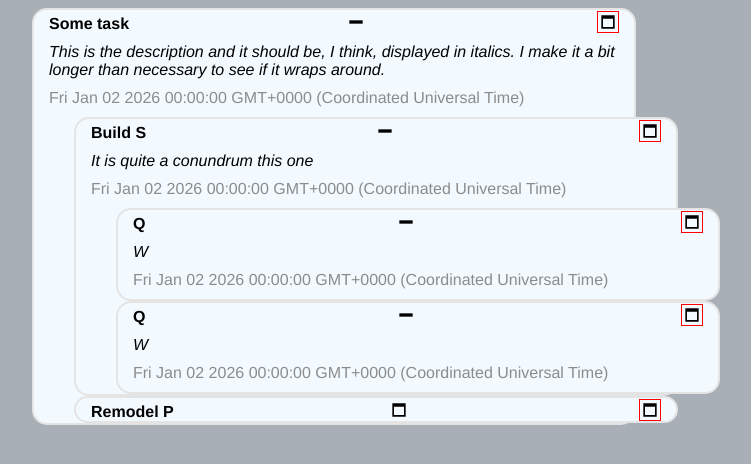
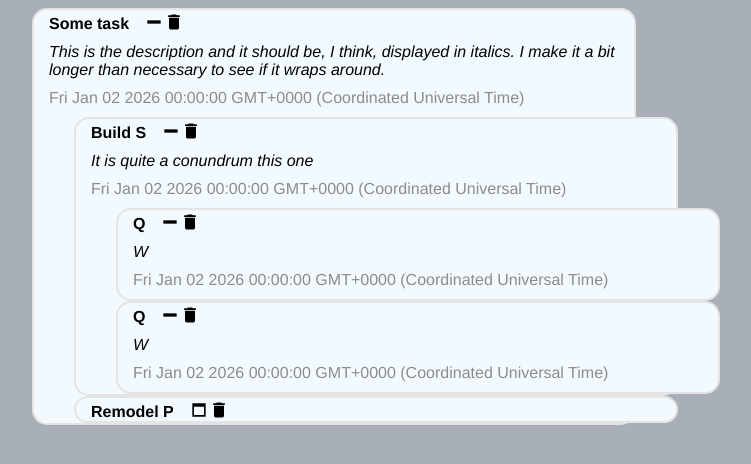
Before and after one commit to theKGS/todo-list, a website built with webpack: page src/template.html in a window 1280 px wide. Shown: the whole page, without its empty margins (16-767 px from the left). Built offline with nearby package versions, Linux system fonts and the light colour scheme.

Commit message:
Fix delete icon

```diff
--- a/src/display.js
+++ b/src/display.js
@@ -24,7 +24,6 @@ function deleteItem(id) {
             }
 
             if (curItem.id === id) {
-                console.log('deleting');
                 curParent.children = curParent.children.filter((i) => i.id !== id);
             }
         }
--- a/src/styles.css
+++ b/src/styles.css
@@ -24,7 +24,6 @@ body {
 .item-label-region {
     display: flex;
     flex-direction: row;
-    justify-content: space-between;
     align-items: center;
 }
 
@@ -32,22 +31,20 @@ body {
     background-image: url('/src/icons/window-minimize.svg');
     width: 20px;
     height: 20px;
-    margin-right: 15px;
+    margin-left: 15px;
 }
 
 .item-maximize {
     background-image: url('/src/icons/window-maximize.svg');
     width: 20px;
     height: 20px;
-    margin-right: 15px;
+    margin-left: 15px;
 }
 
 .item-delete {
-    background-image: url('/src/icons/window-maximize.svg');
+    background-image: url('/src/icons/delete.svg');
     width: 20px;
     height: 20px;
-    margin-right: 15px;
-    border: 1px solid red;
 }
 
 .item-description {
```
